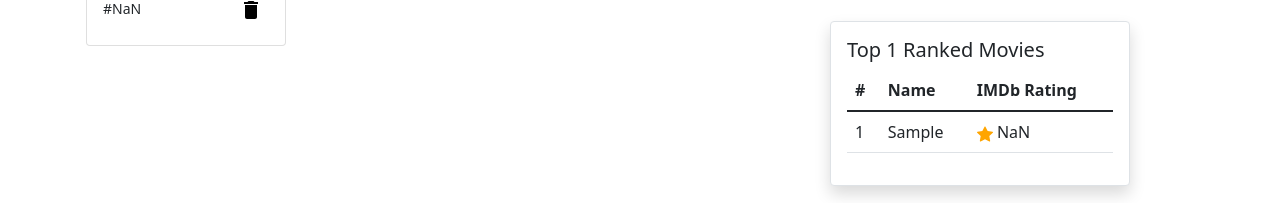
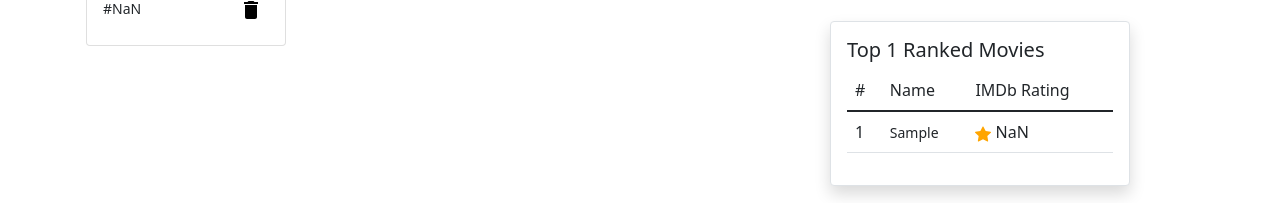
Before and after one commit to fahadbq/Movies-Application, a React (Create React App) app: page / in a window 1280 px wide. Both pictures are taken after typing "Sample", "Sample" into the empty fields and a click on the input "Add". Shown: the part 496-699 px from the top of the page. Built offline with nearby package versions, Linux system fonts and the light colour scheme.

Commit message:
small tags added on table stats

```diff
--- a/src/components/moviesComponents/MoviesStat.js
+++ b/src/components/moviesComponents/MoviesStat.js
@@ -25,18 +25,19 @@ const MoviesStat = (props) =>{
                     <table className='table rounded'>
                         <thead>
                             <tr>
-                                <th> # </th>
-                                <th> Name </th>
-                                <th> IMDb Rating </th>
+                                <td> # </td>
+                                <td> Name </td>
+                                <td> IMDb Rating </td>
                             </tr>
                         </thead>
                         <tbody>
                             { top3.map( (ele, i) => {
                                 return <tr key={ele.id} >
                                     <td> { i + 1 } </td>
-                                    <td> {ele.movie} </td>
+                                    <td> <small> {ele.movie} </small> </td>
                                     <td> <BsFillStarFill color="orange" > </BsFillStarFill> {ele.ranking}  </td>
-                                </tr> }) }
+                                </tr> })
+                            }
                         </tbody>
                     </table>
                 </div>)
```
